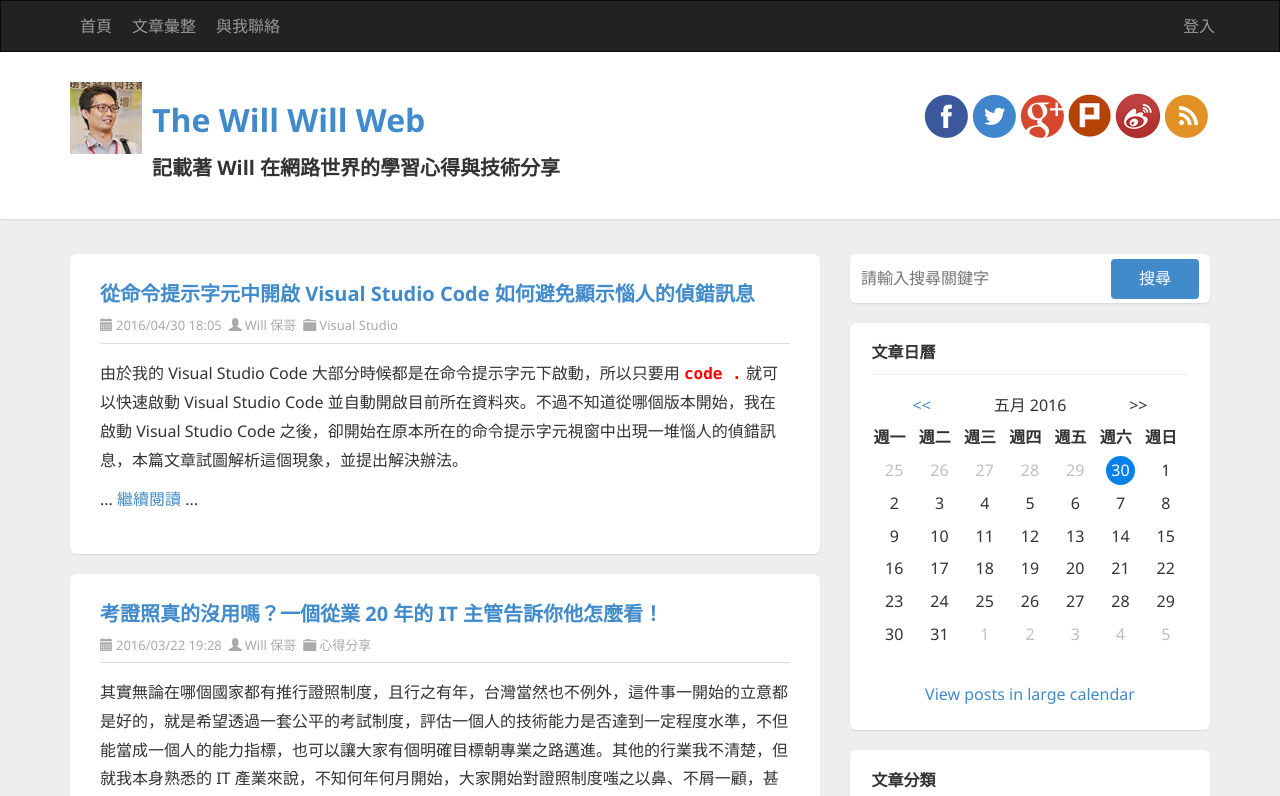
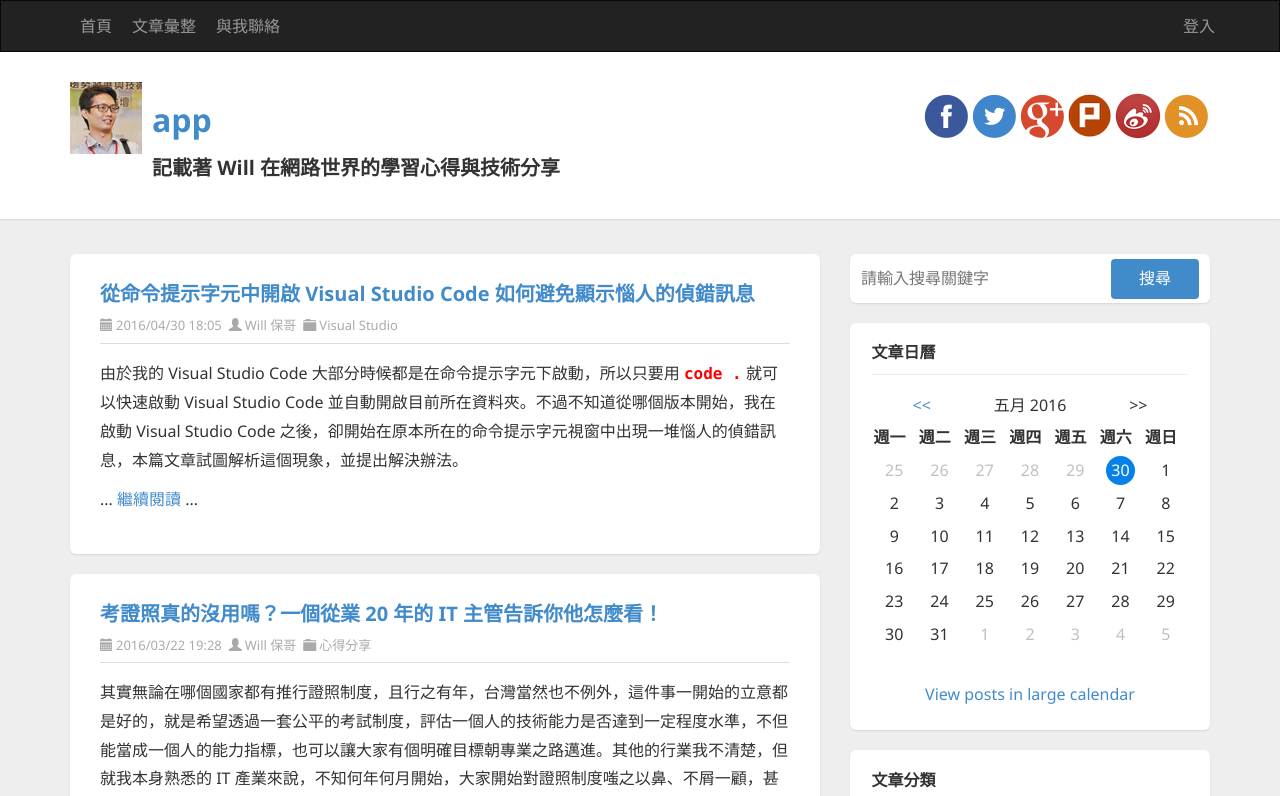
Before and after one commit to coolrare/NTC-NG4, an Angular app: page / in a window 1280 px wide. Shown: the top 796 px of the page. Built offline with nearby package versions, Linux system fonts and the light colour scheme.

Commit message:
示範如何從 AppComponent 傳參數到 HeaderComponent 裡面
有點像 ASP.NET Web Form 的 UserControl 寫法

```diff
--- a/src/app/app.component.html
+++ b/src/app/app.component.html
@@ -1,4 +1,5 @@
-<app-header></app-header>
+
+<app-header [title]="title"></app-header>
 
 <!-- CONTAINER START-->
 <section class="container">
--- a/src/app/header/header.component.html
+++ b/src/app/header/header.component.html
@@ -28,7 +28,7 @@
       <img src="/assets/images/logo.png" class="pull-left logo" alt="The Will Will Web">
 
       <div class="pull-left">
-        <h1><a href="http://blog.miniasp.com/">The Will Will Web</a></h1>
+        <h1><a href="http://blog.miniasp.com/">{{ title }}</a></h1>
         <h3>記載著 Will 在網路世界的學習心得與技術分享</h3>
       </div>
 
--- a/src/app/header/header.component.ts
+++ b/src/app/header/header.component.ts
@@ -1,4 +1,4 @@
-import { Component, OnInit } from '@angular/core';
+import { Component, OnInit, Input } from '@angular/core';
 
 @Component({
   selector: 'app-header',
@@ -7,6 +7,9 @@ import { Component, OnInit } from '@angular/core';
 })
 export class HeaderComponent implements OnInit {
 
+  @Input()
+  title: string;
+
   constructor() { }
 
   ngOnInit() {
```
